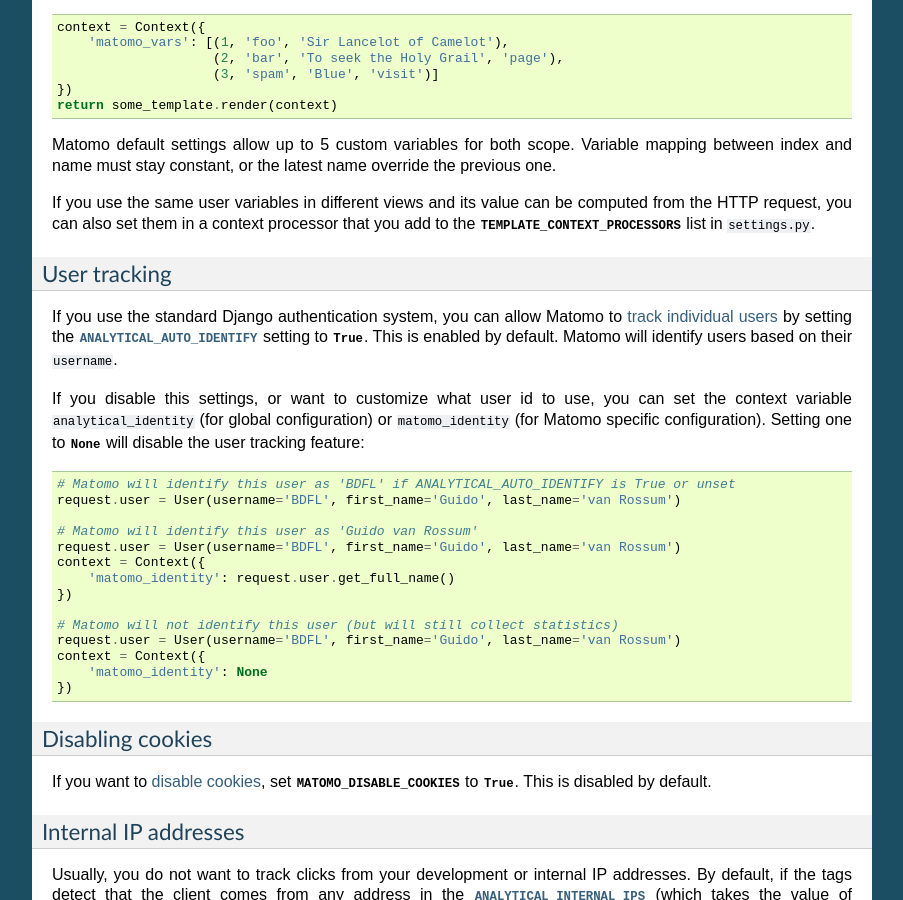
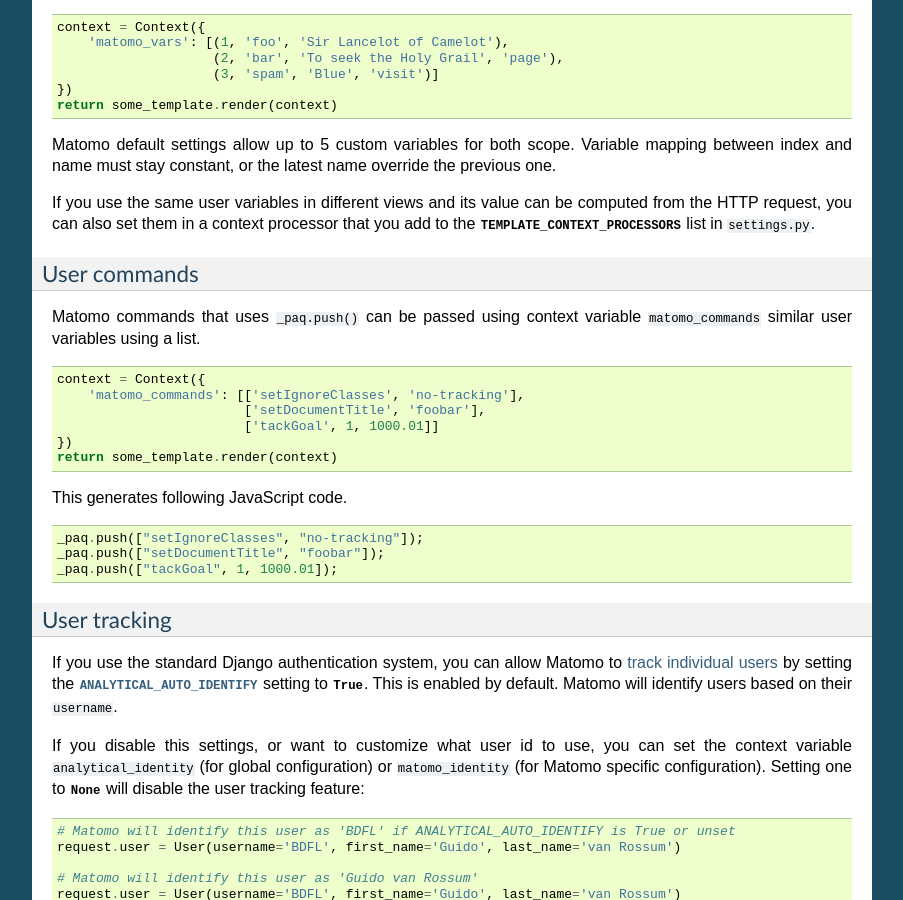
Before and after one commit to jazzband/django-analytical, a Sphinx documentation site: the page built from docs/services/matomo.rst, in a window 1280 px wide and 900 px high, scrolled down 1270 px. Shown: the whole window, without its empty margins (198-1101 px from the left). Built offline with Sphinx 7.4.7, drawn with Linux system fonts in a browser that asks for light colours.

Commit message:
Add support for Matomo user commands

```diff
--- a/docs/services/matomo.rst
+++ b/docs/services/matomo.rst
@@ -109,6 +109,25 @@
 .. _`custom variables`: http://developer.matomo.org/guides/tracking-javascript-guide#custom-variables
 
 
+User commands
+-------------
+
+Matomo commands that uses ``_paq.push()`` can be passed using context variable
+``matomo_commands`` similar user variables using a list. ::
+
+    context = Context({
+        'matomo_commands': [['setIgnoreClasses', 'no-tracking'],
+                            ['setDocumentTitle', 'foobar'],
+                            ['tackGoal', 1, 1000.01]]
+    })
+    return some_template.render(context)
+
+This generates following JavaScript code. ::
+
+    _paq.push(["setIgnoreClasses", "no-tracking"]);
+    _paq.push(["setDocumentTitle", "foobar"]);
+    _paq.push(["tackGoal", 1, 1000.01]);
+
 .. _matomo-user-tracking:
 
 User tracking
```
Also changed, not shown: 2 other files.
